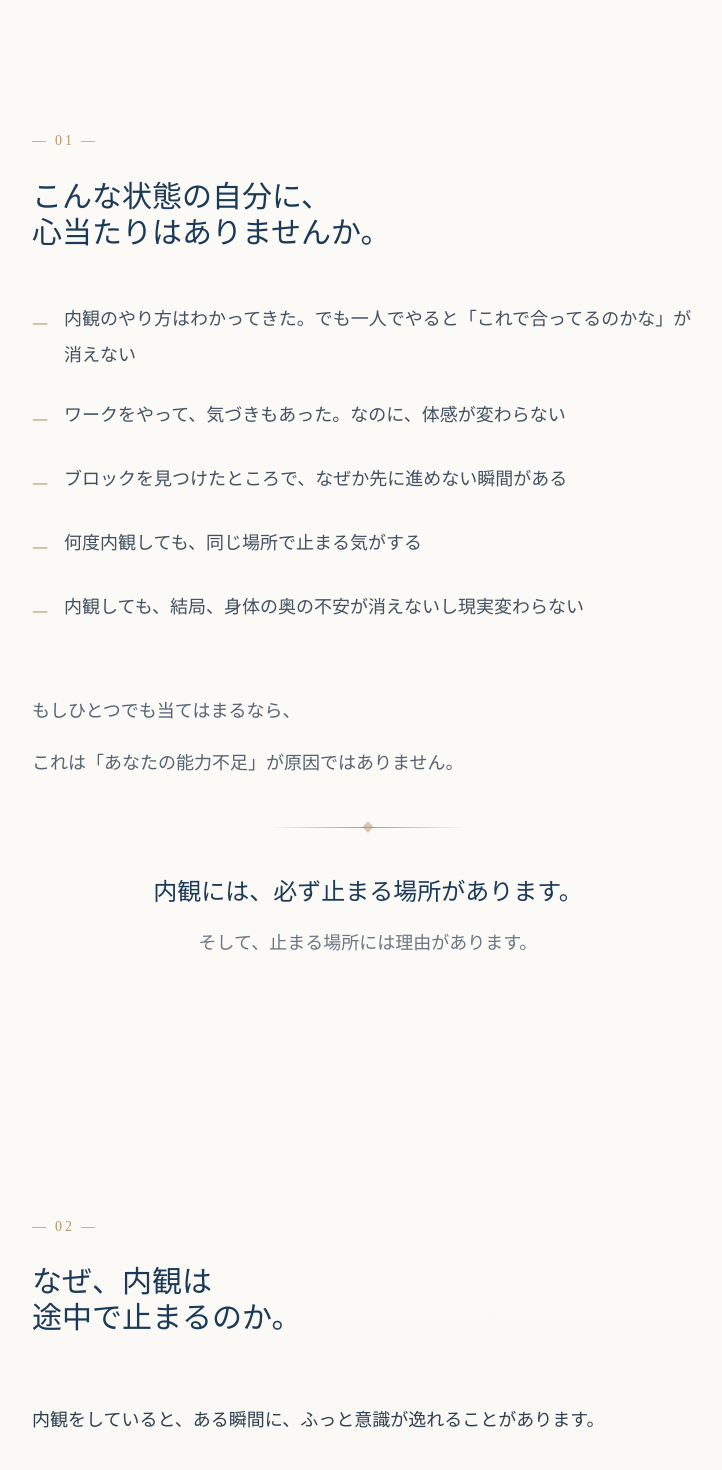
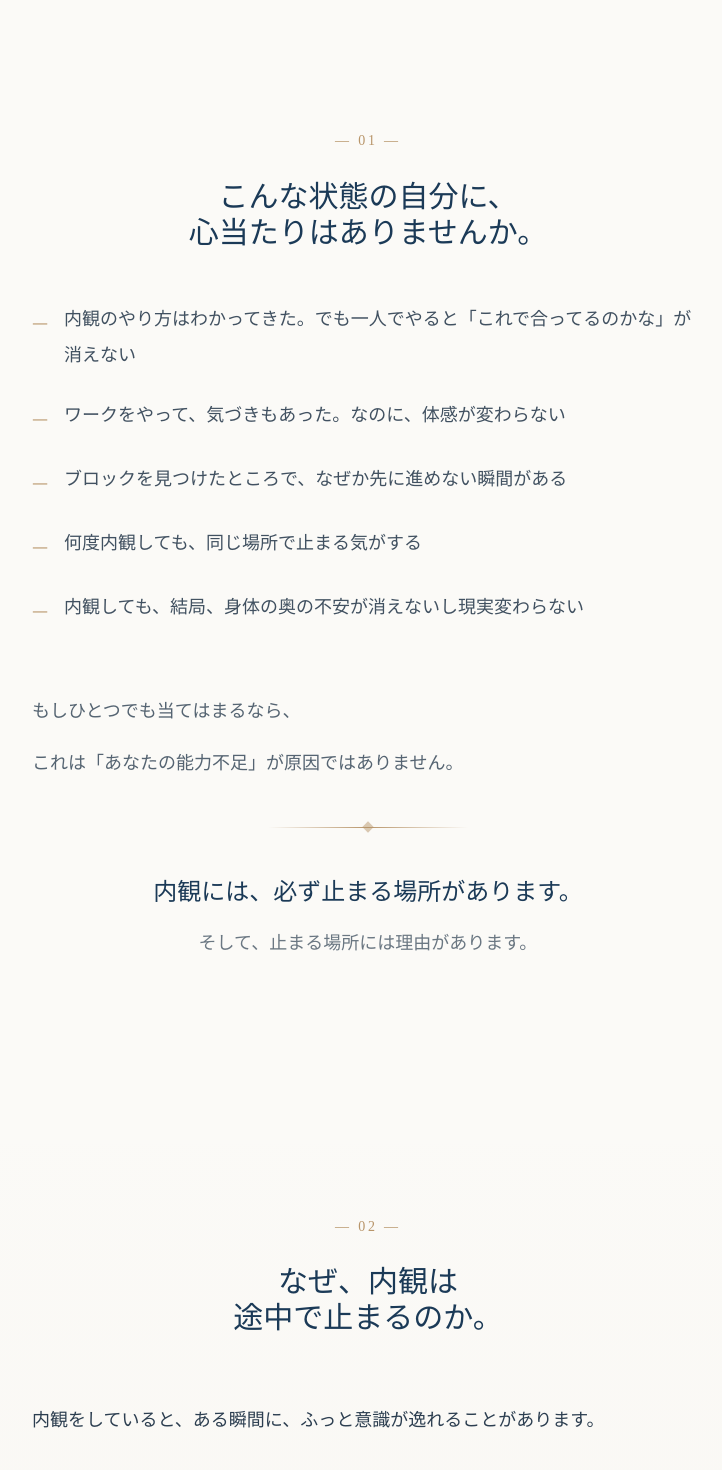
Before and after one commit to innerjourney-beep/naikan-course, a Next.js app: page / in a window 1280 px wide. Shown: the part 800-2270 px from the top of the page, without its empty margins (272-994 px from the left). Built offline with nearby package versions, Linux system fonts and the light colour scheme.

Commit message:
セクション2・3タイトル中央寄せ統一

```diff
--- a/app/page.tsx
+++ b/app/page.tsx
@@ -62,8 +62,8 @@ export default function Home() {
       {/* ==================== セクション2：共感パート ==================== */}
       <section className="px-6 py-24 md:py-32">
         <div className="max-w-2xl mx-auto">
-          <p className="number-label mb-6">— 01 —</p>
-          <h2 className="font-serif text-deep text-2xl md:text-3xl font-medium mb-12 leading-relaxed">
+          <p className="number-label mb-6 text-center">— 01 —</p>
+          <h2 className="font-serif text-deep text-2xl md:text-3xl font-medium mb-12 leading-relaxed text-center">
             こんな状態の自分に、
             <br />
             心当たりはありませんか。
@@ -101,8 +101,8 @@ export default function Home() {
       {/* ==================== セクション3：問題提起 ==================== */}
       <section className="px-6 py-24 md:py-32 bg-paper section-fade">
         <div className="max-w-2xl mx-auto">
-          <p className="number-label mb-6">— 02 —</p>
-          <h2 className="font-serif text-deep text-2xl md:text-3xl font-medium mb-16 leading-relaxed">
+          <p className="number-label mb-6 text-center">— 02 —</p>
+          <h2 className="font-serif text-deep text-2xl md:text-3xl font-medium mb-16 leading-relaxed text-center">
             なぜ、内観は
             <br />
             途中で止まるのか。
```
